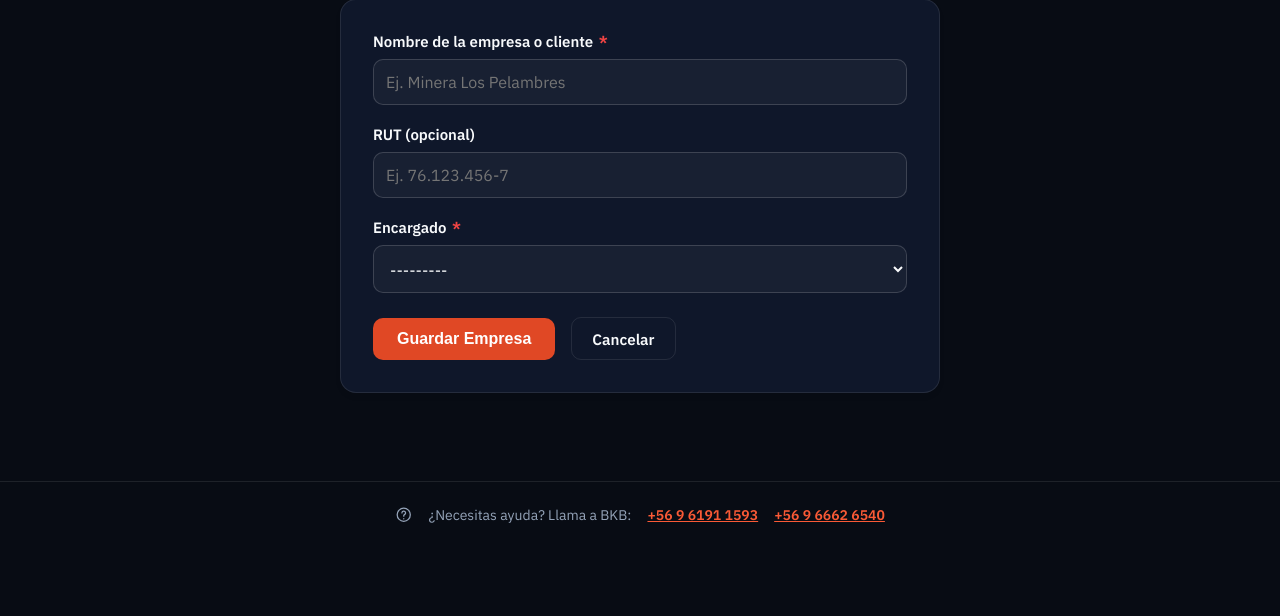
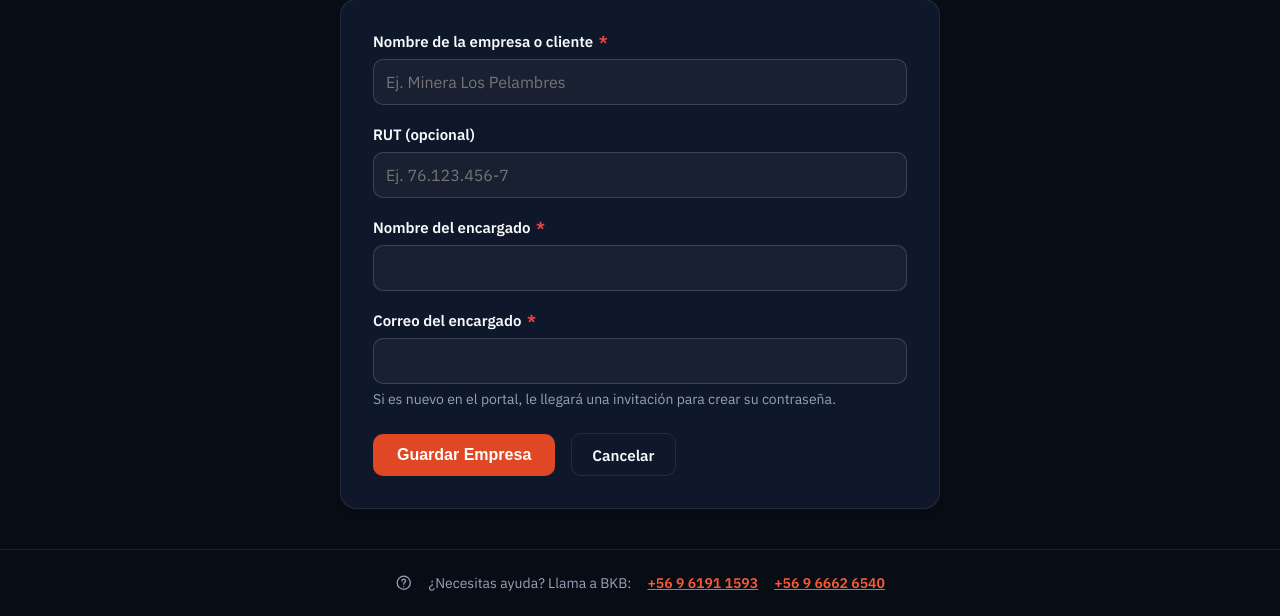
Before and after one commit to blindjamin/BKB, a Django app: page /empresas/nueva/ in a window 1280 px wide. Shown: the part 252-868 px from the top of the page. Before the commit the page ends 775 px from the top, so only its background shows below. Run offline with Django 5.2, Linux system fonts and the light colour scheme; the visitor is signed in with stand-in values (Sample User, id 1); data comes from the database, SQL or seed files in the repository; parts of the project's set-up code (start-up, migrations or seed data) failed here and were passed over.

Commit message:
feat(portal): crear empresa con encargado, invitando solo a quien no existe (T2)
Co-Authored-By: Claude Opus 5.5 <noreply@anthropic.com>

```diff
--- a/apps/portal/documentos/forms.py
+++ b/apps/portal/documentos/forms.py
@@ -2,16 +2,30 @@ from django import forms
 from django.contrib.auth import get_user_model
 
 from accounts.models import Rol
+from .encargados import validar_encargado
 from .models import Empresa, EstadoProyecto, Hito, Proyecto
 from .permisos import EstadoFlujoProyecto, estado_proyecto
 
 Usuario = get_user_model()
 
 
-class EmpresaForm(forms.ModelForm):
+class CamposEncargado(forms.Form):
+    encargado_nombre = forms.CharField(max_length=200, label='Nombre del encargado')
+    encargado_email = forms.EmailField(
+        label='Correo del encargado',
+        help_text='Si es nuevo en el portal, le llegará una invitación para crear su contraseña.',
+    )
+
+    def clean_encargado_email(self):
+        email = self.cleaned_data['encargado_email'].lower()
+        validar_encargado(email)  # E5
+        return email
+
+
+class EmpresaForm(CamposEncargado, forms.ModelForm):
     class Meta:
         model = Empresa
-        fields = ['nombre', 'rut', 'encargado']  # puente: T2 lo quita
+        fields = ['nombre', 'rut']
         labels = {
             'nombre': 'Nombre de la empresa o cliente',
             'rut': 'RUT (opcional)',
--- a/apps/portal/documentos/views.py
+++ b/apps/portal/documentos/views.py
@@ -12,6 +12,7 @@ from django.contrib.auth.decorators import login_required
 from django.views.decorators.http import require_http_methods, require_POST
 from django.utils import timezone
 
+from .encargados import obtener_o_invitar
 from .forms import EmpresaForm, ProyectoForm
 from .permisos import (
     _es_personal,
@@ -85,6 +86,8 @@ def crear_empresa(request):
     if request.method == 'POST':
         form = EmpresaForm(request.POST)
         if form.is_valid():
+            form.instance.encargado, _ = obtener_o_invitar(
+                request, form.cleaned_data['encargado_nombre'], form.cleaned_data['encargado_email'])
             empresa = form.save()
             return redirect('documentos:detalle_empresa', pk=empresa.pk)
     else:
--- a/apps/portal/templates/empresa_form.html
+++ b/apps/portal/templates/empresa_form.html
@@ -53,15 +53,30 @@
             </div>
 
             <div class="form-group">
-                <label for="{{ form.encargado.id_for_label }}">
-                    {{ form.encargado.label }}
+                <label for="{{ form.encargado_nombre.id_for_label }}">
+                    {{ form.encargado_nombre.label }}
                     <span class="campo-requerido" aria-label="obligatorio">*</span>
                 </label>
-                {{ form.encargado }}
-                {% if form.encargado.errors %}
-                    <div class="field-error" id="{{ form.encargado.id_for_label }}-error" role="alert">
+                {{ form.encargado_nombre }}
+                {% if form.encargado_nombre.errors %}
+                    <div class="field-error" id="{{ form.encargado_nombre.id_for_label }}-error" role="alert">
                         <svg class="icono field-error-icon" aria-hidden="true"><use href="{% static 'icons.svg' %}#alerta"></use></svg>
-                        <span>{{ form.encargado.errors.0 }}</span>
+                        <span>{{ form.encargado_nombre.errors.0 }}</span>
+                    </div>
+                {% endif %}
+            </div>
+
+            <div class="form-group">
+                <label for="{{ form.encargado_email.id_for_label }}">
+                    {{ form.encargado_email.label }}
+                    <span class="campo-requerido" aria-label="obligatorio">*</span>
+                </label>
+                {{ form.encargado_email }}
+                {% if form.encargado_email.help_text %}<small class="form-help" id="{{ form.encargado_email.id_for_label }}-help">{{ form.encargado_email.help_text }}</small>{% endif %}
+                {% if form.encargado_email.errors %}
+                    <div class="field-error" id="{{ form.encargado_email.id_for_label }}-error" role="alert">
+                        <svg class="icono field-error-icon" aria-hidden="true"><use href="{% static 'icons.svg' %}#alerta"></use></svg>
+                        <span>{{ form.encargado_email.errors.0 }}</span>
                     </div>
                 {% endif %}
             </div>
```
Also changed, not shown: apps/portal/documentos/encargados.py (added, +24 -0 lines), apps/portal/documentos/tests/test_encargados.py (+51 -0 lines), apps/portal/documentos/tests/test_vistas_empresas.py (+3 -1 lines).
